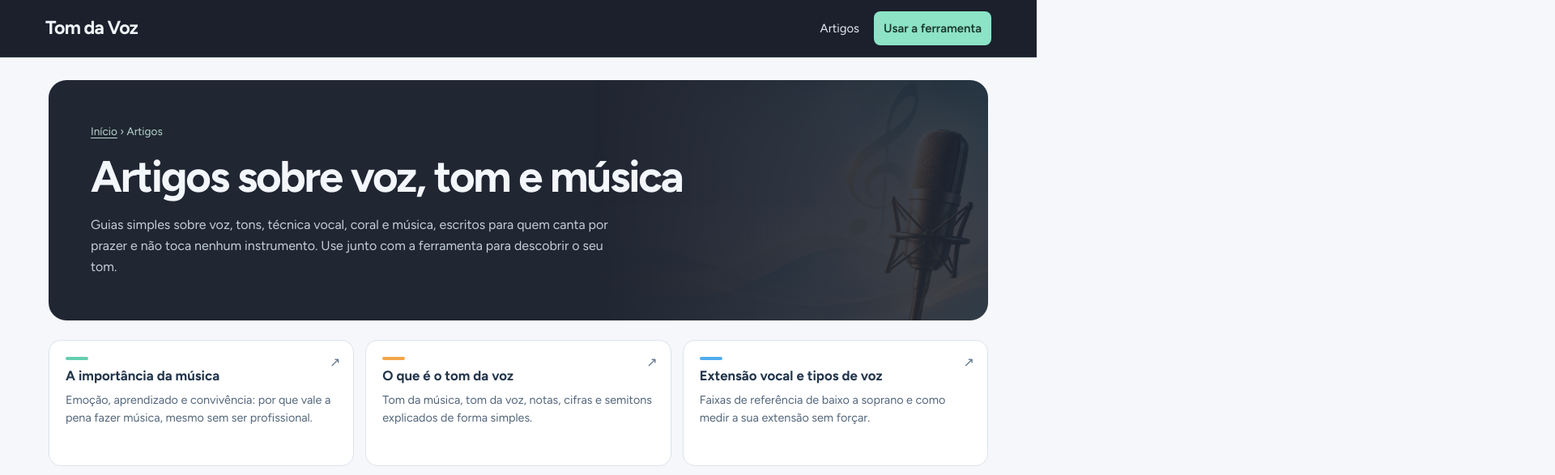
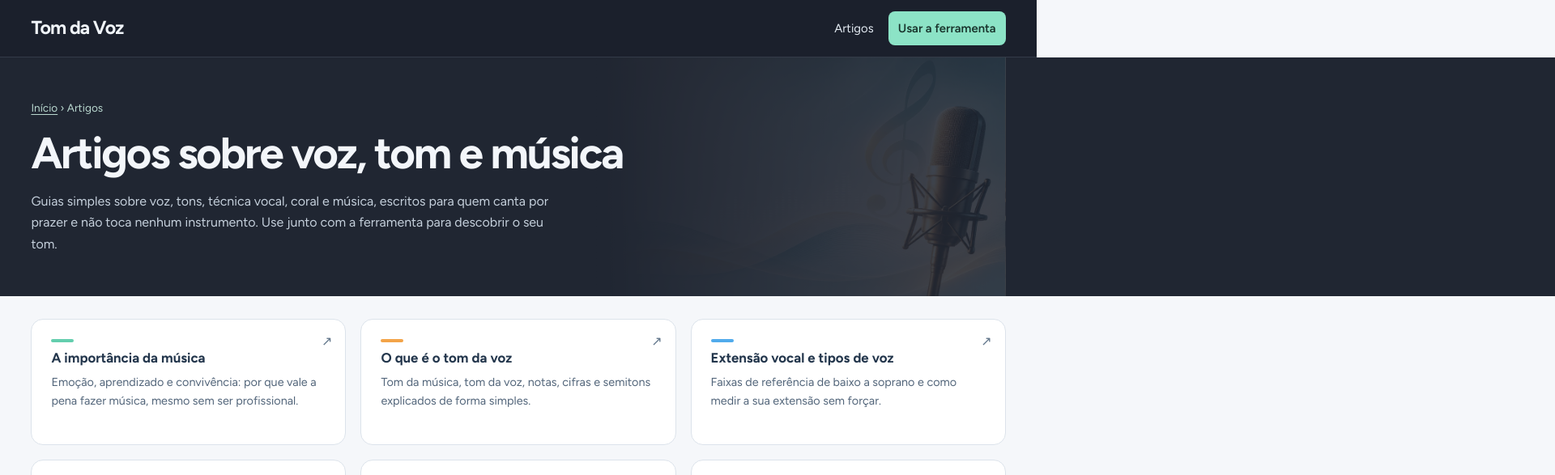
Before and after one commit to nvcpin/tomdavoz, a plain HTML site: page artigos.html in a window 1280 px wide. Shown: the top 587 px of the page at 81% size, 1920 px wide, since content can reach past the window. Drawn offline with Linux system fonts and the light colour scheme.

Commit message:
Expand desktop layout and full-width sections (CSS only)

```diff
--- a/artigos.html
+++ b/artigos.html
@@ -56,6 +56,25 @@ body.bgimg::before{display:none}
 @media(max-width:850px){.paper>.grid{grid-template-columns:repeat(2,minmax(0,1fr))}}
 @media(max-width:540px){.layout{padding:16px 12px 32px}.site-h .in{height:60px}.site-h .brand{font-size:1.2rem}.site-h .nav a{font-size:.78rem;padding:8px}.paper>.grid{grid-template-columns:minmax(0,1fr);gap:10px}.paper>.grid .card{min-height:0;padding:16px}.articles-intro{border-radius:16px;padding:25px 20px}.articles-intro::after{opacity:.1}}
 </style>
+<style>
+/* Wider editorial index; preserve article text and individual reading widths. */
+@media(min-width:640px){
+ .site-h .in{max-width:1600px;padding-inline:clamp(24px,3vw,48px)}
+ .layout{max-width:1600px;padding-inline:clamp(24px,3vw,48px);padding-top:0}
+ body.bgimg{overflow-x:clip}
+ .articles-intro{border-radius:0;padding:clamp(32px,4vw,64px) 0;margin-bottom:28px;overflow:visible}
+ .articles-intro::before{content:"";position:absolute;inset:0 -100vmax;background:#202632;z-index:-2;pointer-events:none}
+ .articles-intro::after{inset:0 0 0 58%}
+}
+@media(min-width:1200px){
+ .paper>.grid{gap:18px}
+ .paper>.grid .card{padding:24px;min-height:156px}
+}
+@media(min-width:1100px){
+ .layout:has(.side[data-filled]) .articles-intro{border-radius:16px;padding:32px;overflow:hidden}
+ .layout:has(.side[data-filled]) .articles-intro::before{display:none}
+}
+</style>
 </head>
 <body class="bgimg">
 <a class="skip" href="#conteudo">Ir para o conteúdo</a>
```
